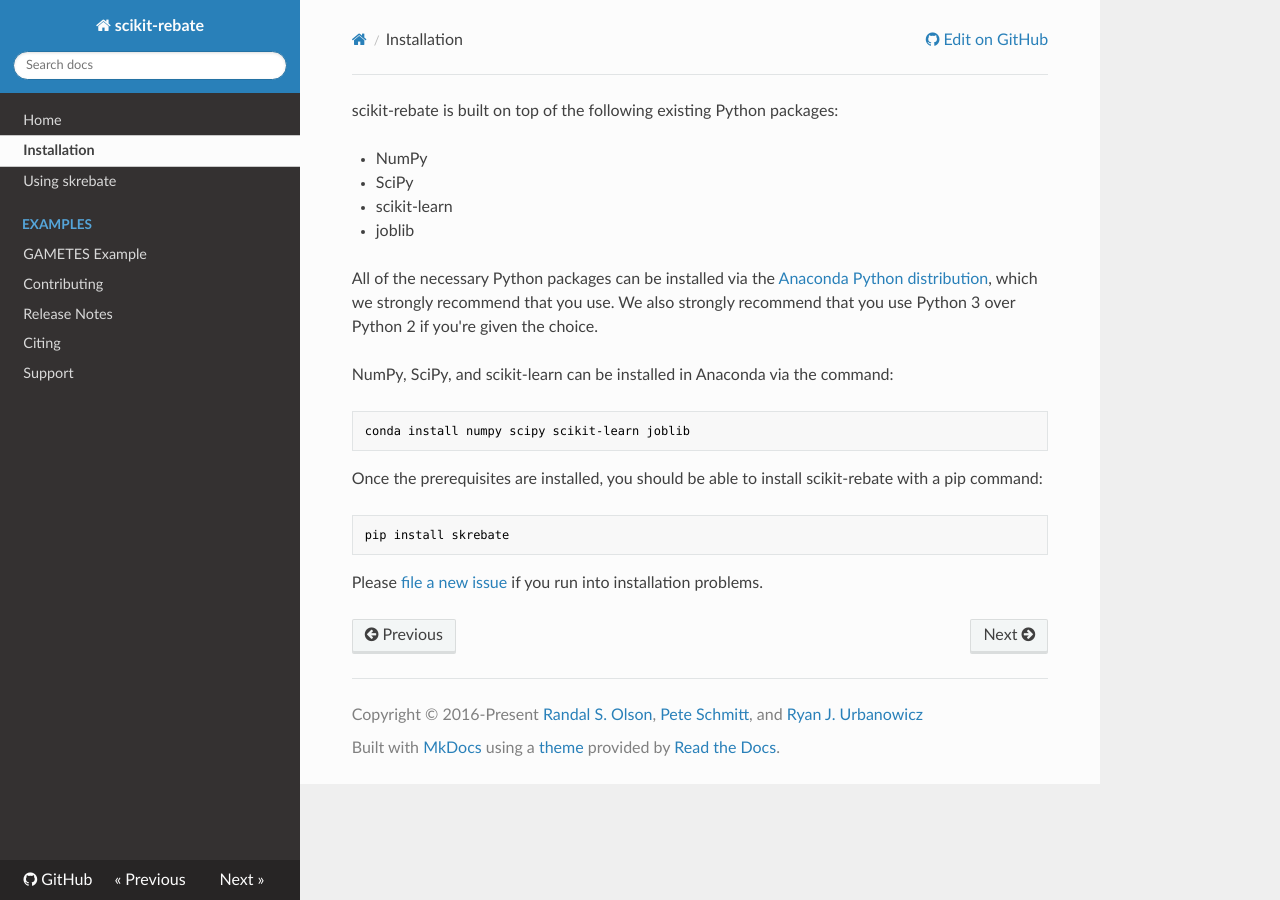
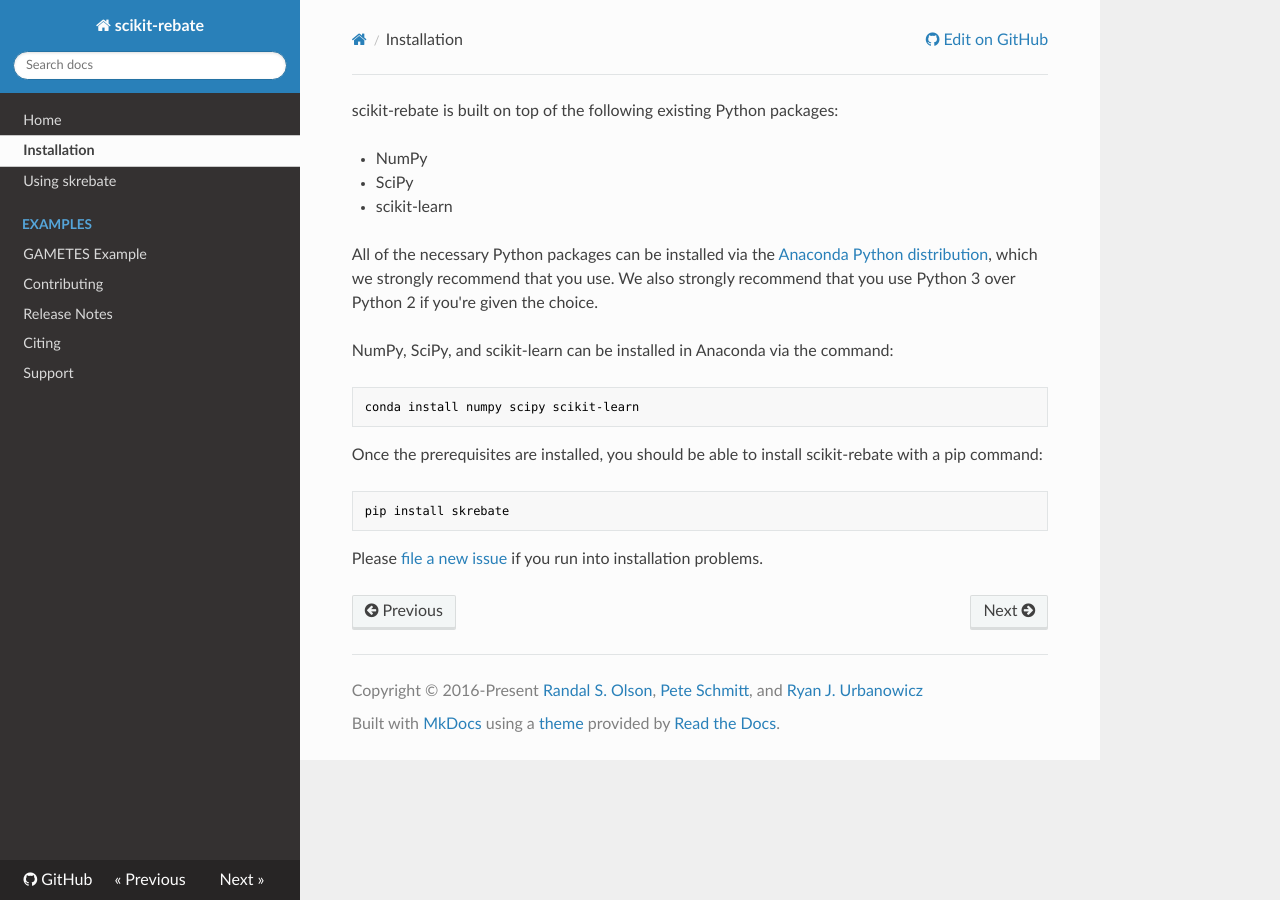
Before and after one commit to EpistasisLab/scikit-rebate, an MkDocs documentation site: the page built from docs_sources/installing.md, in a window 1280 px wide. Built offline with MkDocs 1.6.1, drawn with Linux system fonts in a browser that asks for light colours; nearby versions of some CDN libraries; old or Windows-style settings are respelled for this version of MkDocs.

Commit message:
Remove joblib from dependencies

````diff
--- a/docs/index.html
+++ b/docs/index.html
@@ -199,5 +199,5 @@
 
 <!--
 MkDocs version : 0.16.2
-Build Date UTC : 2017-04-12 15:58:47
+Build Date UTC : 2017-04-12 16:01:15
 -->
--- a/docs/installing/index.html
+++ b/docs/installing/index.html
@@ -142,13 +142,10 @@
 <li>
 <p>scikit-learn</p>
 </li>
-<li>
-<p>joblib</p>
-</li>
 </ul>
 <p>All of the necessary Python packages can be installed via the <a href="https://www.continuum.io/downloads">Anaconda Python distribution</a>, which we strongly recommend that you use. We also strongly recommend that you use Python 3 over Python 2 if you're given the choice.</p>
 <p>NumPy, SciPy, and scikit-learn can be installed in Anaconda via the command:</p>
-<pre><code>conda install numpy scipy scikit-learn joblib
+<pre><code>conda install numpy scipy scikit-learn
 </code></pre>
 
 <p>Once the prerequisites are installed, you should be able to install scikit-rebate with a pip command:</p>
--- a/docs/mkdocs/search_index.json
+++ b/docs/mkdocs/search_index.json
@@ -7,7 +7,7 @@
         },
         {
             "location": "/installing/",
-            "text": "scikit-rebate is built on top of the following existing Python packages:\n\n\n\n\n\n\nNumPy\n\n\n\n\n\n\nSciPy\n\n\n\n\n\n\nscikit-learn\n\n\n\n\n\n\njoblib\n\n\n\n\n\n\nAll of the necessary Python packages can be installed via the \nAnaconda Python distribution\n, which we strongly recommend that you use. We also strongly recommend that you use Python 3 over Python 2 if you're given the choice.\n\n\nNumPy, SciPy, and scikit-learn can be installed in Anaconda via the command:\n\n\nconda install numpy scipy scikit-learn joblib\n\n\n\n\nOnce the prerequisites are installed, you should be able to install scikit-rebate with a pip command:\n\n\npip install skrebate\n\n\n\n\nPlease \nfile a new issue\n if you run into installation problems.",
+            "text": "scikit-rebate is built on top of the following existing Python packages:\n\n\n\n\n\n\nNumPy\n\n\n\n\n\n\nSciPy\n\n\n\n\n\n\nscikit-learn\n\n\n\n\n\n\nAll of the necessary Python packages can be installed via the \nAnaconda Python distribution\n, which we strongly recommend that you use. We also strongly recommend that you use Python 3 over Python 2 if you're given the choice.\n\n\nNumPy, SciPy, and scikit-learn can be installed in Anaconda via the command:\n\n\nconda install numpy scipy scikit-learn\n\n\n\n\nOnce the prerequisites are installed, you should be able to install scikit-rebate with a pip command:\n\n\npip install skrebate\n\n\n\n\nPlease \nfile a new issue\n if you run into installation problems.",
             "title": "Installation"
         },
         {
--- a/docs_sources/installing.md
+++ b/docs_sources/installing.md
@@ -6,14 +6,12 @@ scikit-rebate is built on top of the following existing Python packages:
 
 * scikit-learn
 
-* joblib
-
 All of the necessary Python packages can be installed via the [Anaconda Python distribution](https://www.continuum.io/downloads), which we strongly recommend that you use. We also strongly recommend that you use Python 3 over Python 2 if you're given the choice.
 
 NumPy, SciPy, and scikit-learn can be installed in Anaconda via the command:
 
 ```
-conda install numpy scipy scikit-learn joblib
+conda install numpy scipy scikit-learn
 ```
 
 Once the prerequisites are installed, you should be able to install scikit-rebate with a pip command:
--- a/setup.py
+++ b/setup.py
@@ -28,7 +28,7 @@ If you have any questions or comments about skrebate, please feel free to contac
 This project is hosted at https://github.com/EpistasisLab/scikit-rebate
 ''',
     zip_safe=True,
-    install_requires=['numpy', 'scipy', 'scikit-learn', 'joblib'],
+    install_requires=['numpy', 'scipy', 'scikit-learn'],
     classifiers=[
         'Intended Audience :: Developers',
         'Intended Audience :: Information Technology',
````
